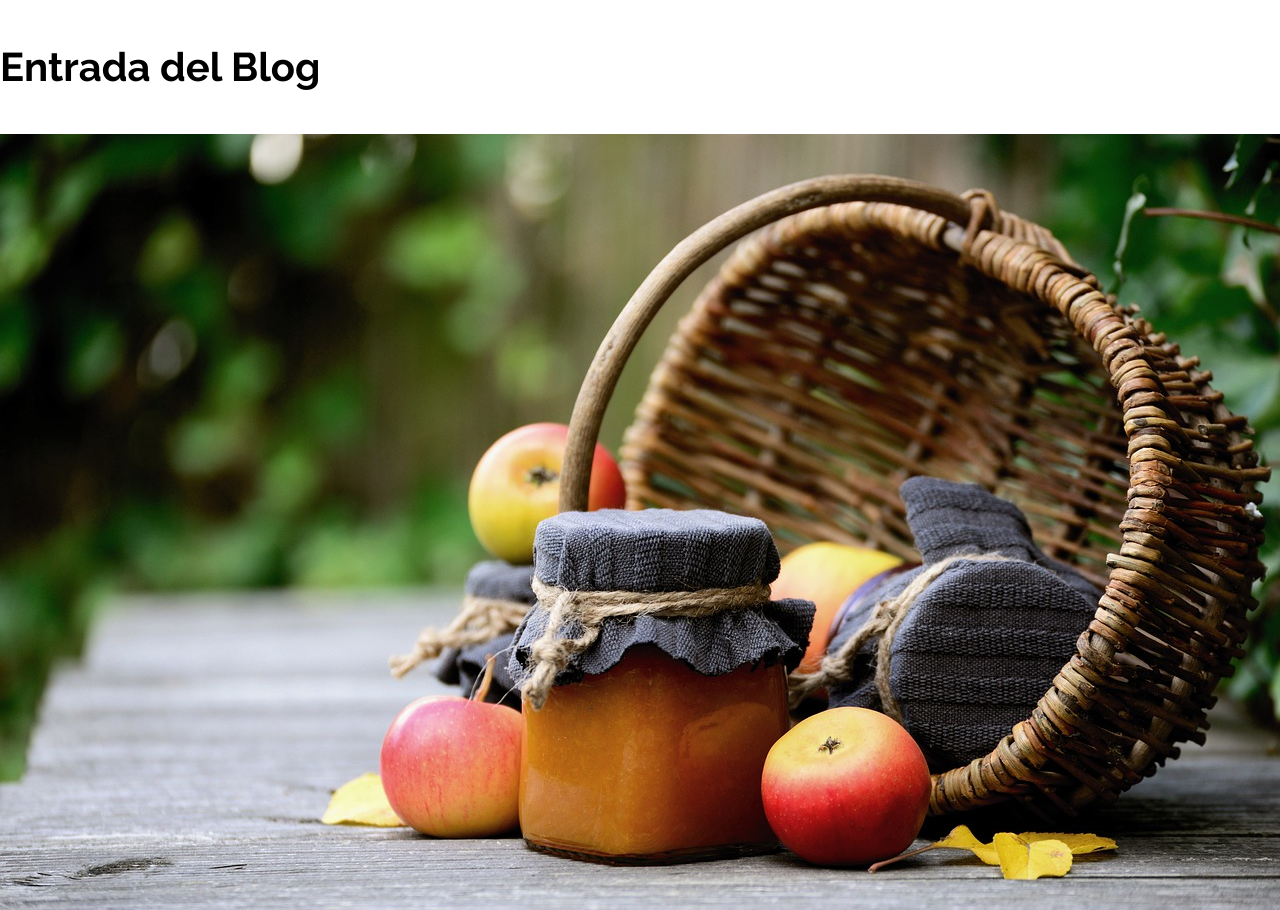
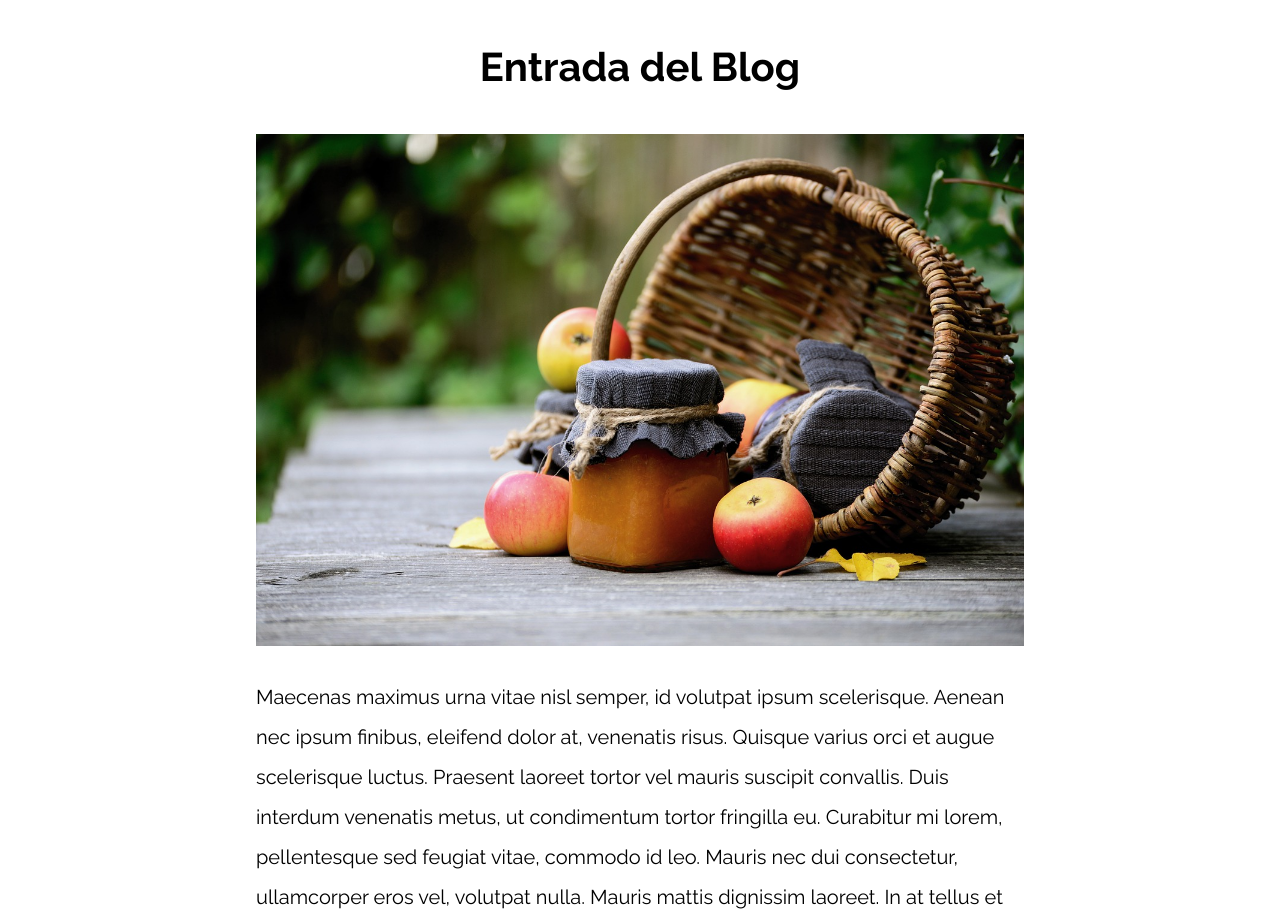
Before and after one commit to KennyKenny01/CssGrid_Flexbox, a plain HTML site: page 13-mostly_fluid/index.html in a window 1280 px wide. Shown: the top 910 px of the page. Drawn offline with nearby package versions, Linux system fonts and the light colour scheme.

Commit message:
Mostly Fluid

```diff
--- a/13-mostly_fluid/css/styles.css
+++ b/13-mostly_fluid/css/styles.css
@@ -37,3 +37,26 @@ p {
 }
 
 /** CODIGO AQUI **/
+h1{
+    text-align: center;
+}
+
+.contenedor{
+    max-width: 120rem;
+    width: 95%;
+    margin: 0 auto;
+}
+@Media (min-width: 768px) {
+    .contenedor {
+        width: 80%;
+    }
+}
+
+@Media (min-width: 992px) {
+    .contenedor {
+        width: 60%;
+    }
+}
+img {
+   max-width: 100%;
+}
```
